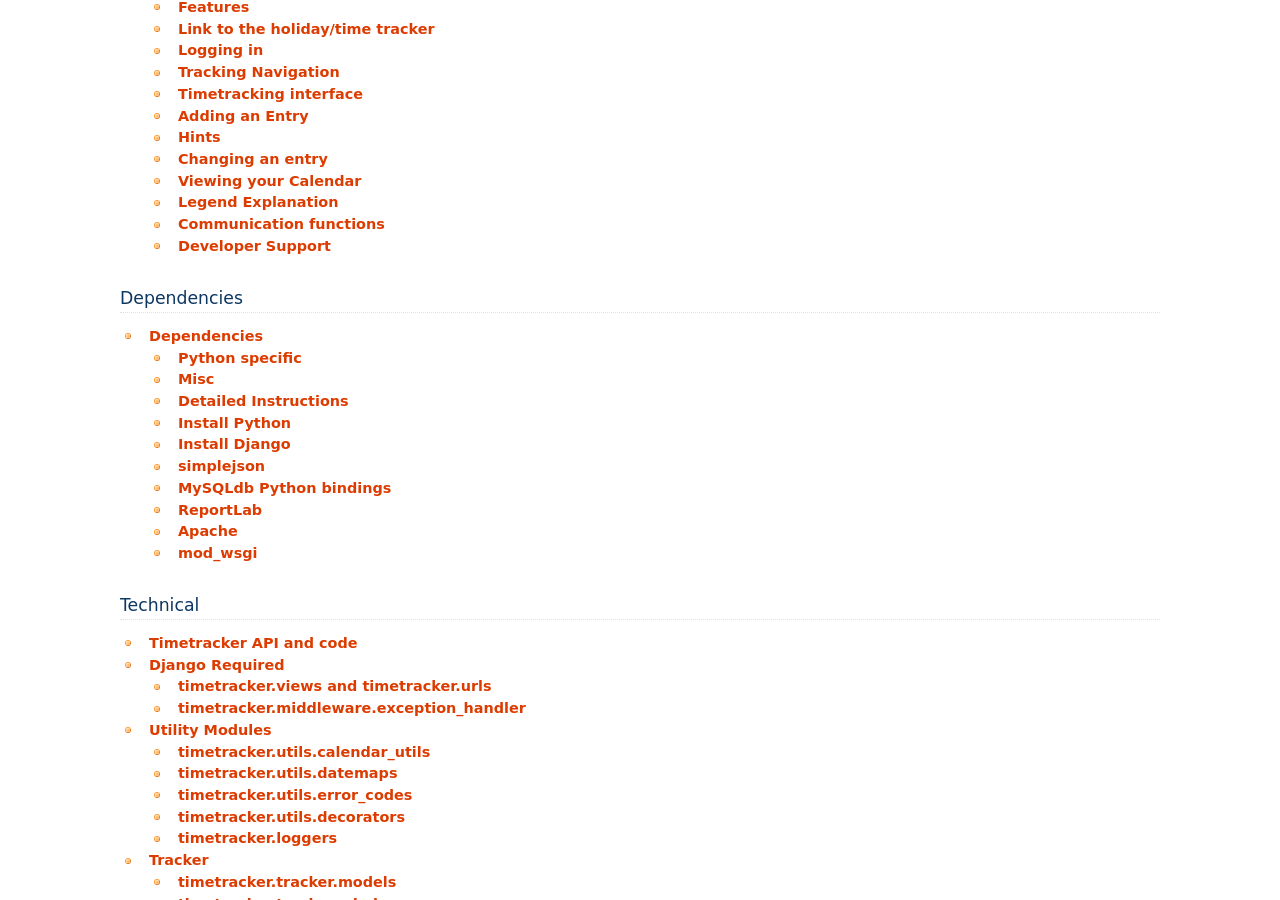
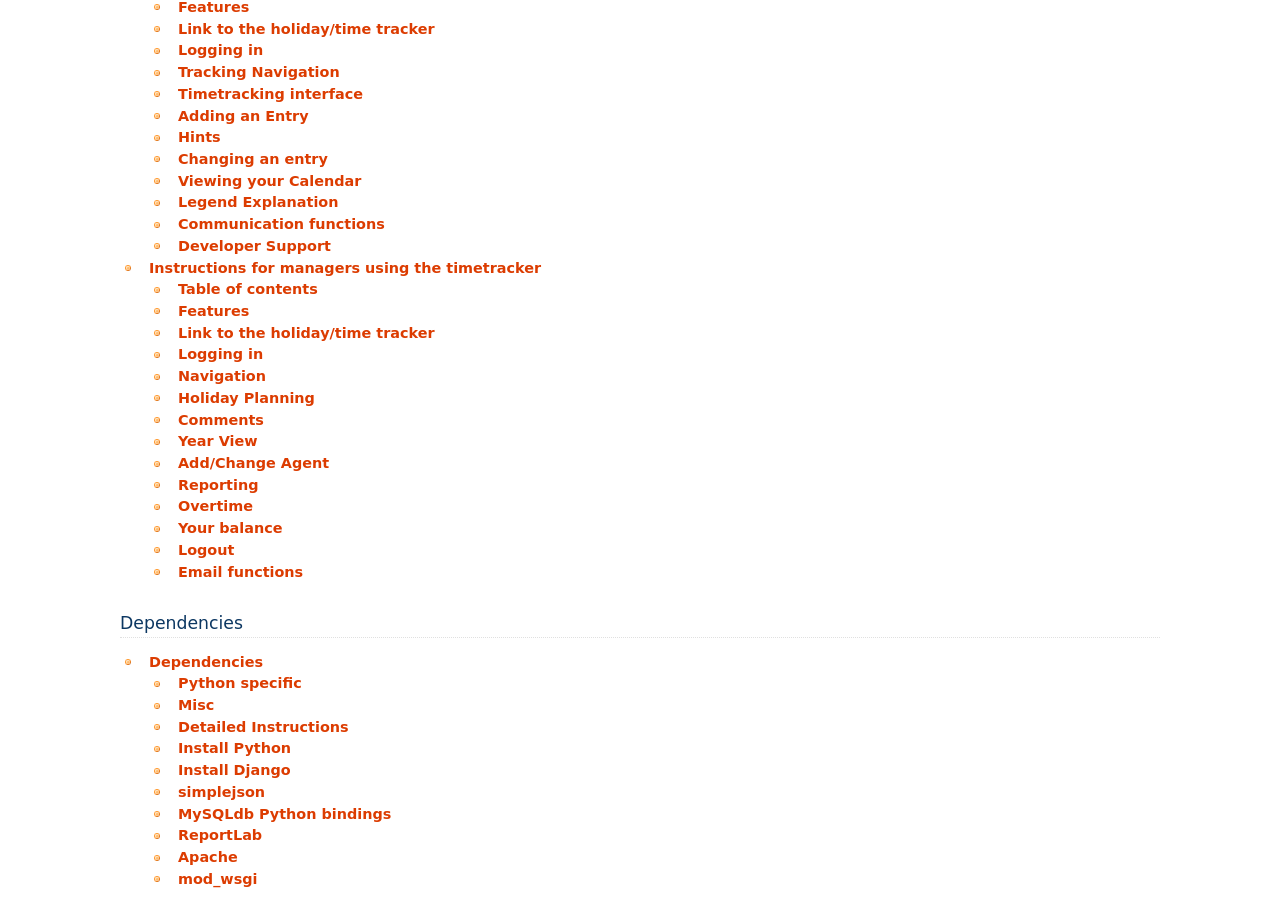
Before and after one commit to AeroNotix/django-timetracker, a Sphinx documentation site: the page built from docs/source/index.rst, in a window 1280 px wide and 900 px high, scrolled down 280 px. Built offline with Sphinx 7.4.7, drawn with Linux system fonts in a browser that asks for light colours; the version number could not be read and is left out; some of the changed lines change nothing that is shown.

Commit message:
Added manager's guide.

```diff
--- a/docs/source/index.rst
+++ b/docs/source/index.rst
@@ -7,6 +7,7 @@
 .. toctree::
 
    user_guide
+   manager_guide
 
 Dependencies
 ------------
--- /dev/null
+++ b/docs/source/manager_guide.rst
@@ -0,0 +1,205 @@
+Instructions for managers using the timetracker
+===============================================
+
+Table of contents
+-----------------
+
+- `Features`_
+- `Holiday Planning`_
+- `Comments`_
+- `Year View`_
+- `Add/Change Agent`_
+- `Reporting`_
+- `Overtime`_
+- `Your balance`_
+- `Logout`_
+- `Email functions`_
+
+Features
+--------
+
+* One tool for holiday and time/overtime tracking.
+* Web based – runs in all major browsers (IE, Chrome, Mozilla).
+* Continuous tracking (multi-year).
+* Holiday planning – overview of all reports at once or by team on one page.
+* Access rights/visible functionality defined by user level assignment.
+* Flexible shift/mandatory break setup per employee.
+* Option to hide inactive employees (data is retained).
+* Automatic work/overtime calculation (no need to login/track anything
+  if regular shift day)
+* Automated email notification when overtime is calculated to user and manager.
+* Automated weekly email reminder about tracked times.
+* Automated email notification when Sunday/Public Holiday/Saturday work is
+  entered.
+* Automated emailing of pre-filled overtime forms as PDF.
+* Automated emailing of pre-filled Sunday/Public Holiday/Saturday forms PDF.
+* Automated reporting of overtime to pay at month end.
+* Ad-hoc reporting on holiday (monthly/yearly/by employee).
+* Ad-hoc reporting on overtime (monthly/yearly).
+* Automatic creation of overtime to pay sheet to be sent to HR at month end.
+* Holiday/time tracking data used to feed to CATW (no additional manual CATW
+  user entry required).
+* Email reminder on forgotten password.
+* Developed and supported in-house/direct contact to developer/quick change
+  request procedure.
+* More features to be added/requests welcome.
+
+Link to the holiday/time tracker
+--------------------------------
+
+Here is the link to the timetracker: http://16.55.133.115:55/
+
+Logging in
+----------
+
+Login with your HP email address and password.
+
+Use the **forgot your password** feature if you cannot remember your password.
+
+
+Navigation
+----------
+
+Below is the standard view of options on the top navigation bar for a manager
+login (notice the counter on the far right – this is your current overtime
+balance, if you were tracking time as well):
+
+.. image:: images/manager_nav.png
+
+We will go through  the options one by one from left to right.
+
+Holiday Planning
+----------------
+
+This is the main tab for holiday management for one or multiple
+teams. Functionality is straight forward. Mark the day(s) with the mouse by
+clicking on them and they will be highlighted.
+
+.. image:: images/holiday_planning.png
+
+Choose a category from the legend to the left and it will be applied to the
+highlighted days. You must click submit for the changes to be written to the
+database. There are submit buttons for one row at a time and at the bottom of
+the list you can find a submit all button to submit all changes at once. If
+you are not happy with your selection or category chosen you can either change
+your selection day by day or just click the reload button at the bottom of the
+list and all fields will be reset. Change of day(s) can be done by selecting
+the days in question then choose a new category and submit. To delete a day,
+select it and choose Empty from the category list, then submit. At the bottom
+of the list are some additional dropdown lists/buttons where you can choose
+year, month and team. If you have many reports on the main list and are using
+slower browsers like Internet Explorer, it definitely helps to select a team
+prior to entering changes and submitting them. The longer the displayed list
+of employees, the longer the time to reload the page after submission. If you
+see some light grey fields (lighter grey than the pre-marked weekends) this
+indicates that for this day there was a manual time tracking entry done by the
+by the employee – see :ref:`timetracking`
+
+.. image:: images/filled_holiday_planner.png
+
+
+Comments
+--------
+
+Here you can also add comments to a date field. Note that the comment feature
+only works if the date field has a category chosen and submitted
+previously. You cannot add a comment to an empty field. To add a comment,
+chose the name of the employee in the dropdown, then chose the date, enter the
+comment and click the change/add button – the comment will appear with date
+and name of the employee under the list. To change or delete a comment select
+the name/date again and then change or delete by using the respective button.
+
+Year View
+---------
+
+This option allows you to view one complete year for one employee at a
+glance. All categories marked and submitted on the main holiday planning page
+will appear on this overview. Below the overview you can chose the year and
+the employee and you can also see some basic statistics regarding the chosen
+employee.
+
+This page is very useful for quick reconciliations (or for longer ones when it
+comes to find a balance with GTT) This is a review only page. No changes can
+be made here.
+
+.. image:: images/year_view.png
+
+Add/Change Agent
+----------------
+
+
+This is the main administration part of the tracker. Here you set up each
+employee with his/her specific details.  Note that all errors in initial
+employee setup will be present everywhere in the tool and will also lead to
+incorrect reporting. You can always update/change employee data here.  Fill in
+all fields with the required information or chose from drop-down
+lists. Depending on how your account is set up you might not use all
+fields. Job Code for example is not used/wanted in all accounts and can be
+used for other purposes like A/B schedule as well.  Note that if an employee
+does not manually track his time on a regular work day, the tool will take the
+hour values for this day from whatever is set up here in break length and
+shift length.  Verify with the programmer, that what you set up here is in
+sync with the current calculation rules for your account. The tool is flexible
+but the rules have to be agreed on once to get the correct overall hours in
+the end.
+
+.. image:: images/add_change_agent.png
+
+The tick box button can be used to hide an employee on the various screens in
+the tool. The employee data will be retained in the background.  Since this is
+a continuous, multi-year tracker, it is planned to implement 20/26 day holiday
+allowance choice field, so that on year change or when the change occurs
+during the year the new allowance value is automatically taken into account
+and added to the balance.
+
+Reporting
+---------
+
+In the reporting tab you can find a range of reports. This section is still
+under construction but most of the reports you can see here are already
+working. Reports are downloadable in CSV format and can easily be used in
+Excel or other tools.
+
+.. image:: images/reporting.png
+
+
+Overtime
+--------
+
+The overtime tab is similar to the year view for holidays. You can see one
+whole year of overtime/undertime entries for one employee at once. This is a
+very handy overview to check the HR overtime forms submitted by employees to
+see if keyed overtime was correct and if the day to redeem this overtime was
+keyed with reduced hours.
+
+.. image:: images/overtime.png
+
+Your balance
+------------
+
+This is where you can find the current balance of all time entries made in the
+tracker. The balance does not refresh on its own. If you made a time entry
+that affects the balance, you need to either click on it directly or refresh
+the page to see the new balance.
+
+Logout
+------
+
+Does what it says on the tin.
+
+
+Email functions
+---------------
+
+There is no input required by the user for any of the email functionality. The
+tracker will send automated confirmation emails for every tracking activity by
+the user. In case of overtime, the user will get an email with a pre-filled
+PDF document that only needs to be printed and signed and handed to the
+manager. As a manager of that employee you will receive an email notification
+with the details of the entry but no PDF form. Every change of an overtime
+entry in the tracker will send a new PDF form to the user and a new email to
+the manager.  The tracker also sends a weekly reminder of total time tracked
+each Monday to each user. Even if a user did not track anything manually, he
+will receive this confirmation on how many hours the tool tracked
+automatically.  On the holiday tracker side, the tool will send automated and
+pre-filled PDF forms to the employee if work on Saturday or Sunday is entered.
```
Also changed, not shown: docs/source/images/add_change_agent.png (added), docs/source/images/filled_holiday_planner.png (added), docs/source/images/holiday_planning.png (added), docs/source/images/manager_nav.png (added), docs/source/images/overtime.png (added), docs/source/images/reporting.png (added), docs/source/images/year_view.png (added).
